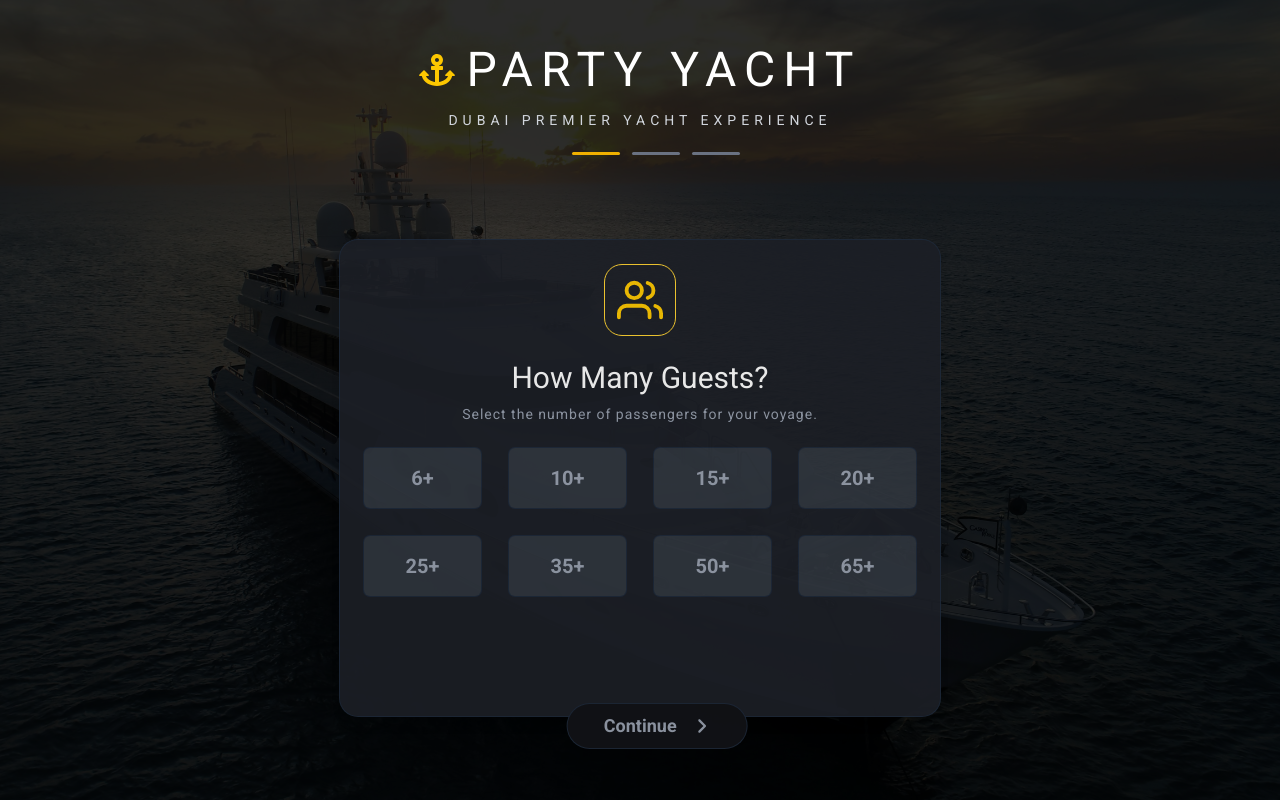
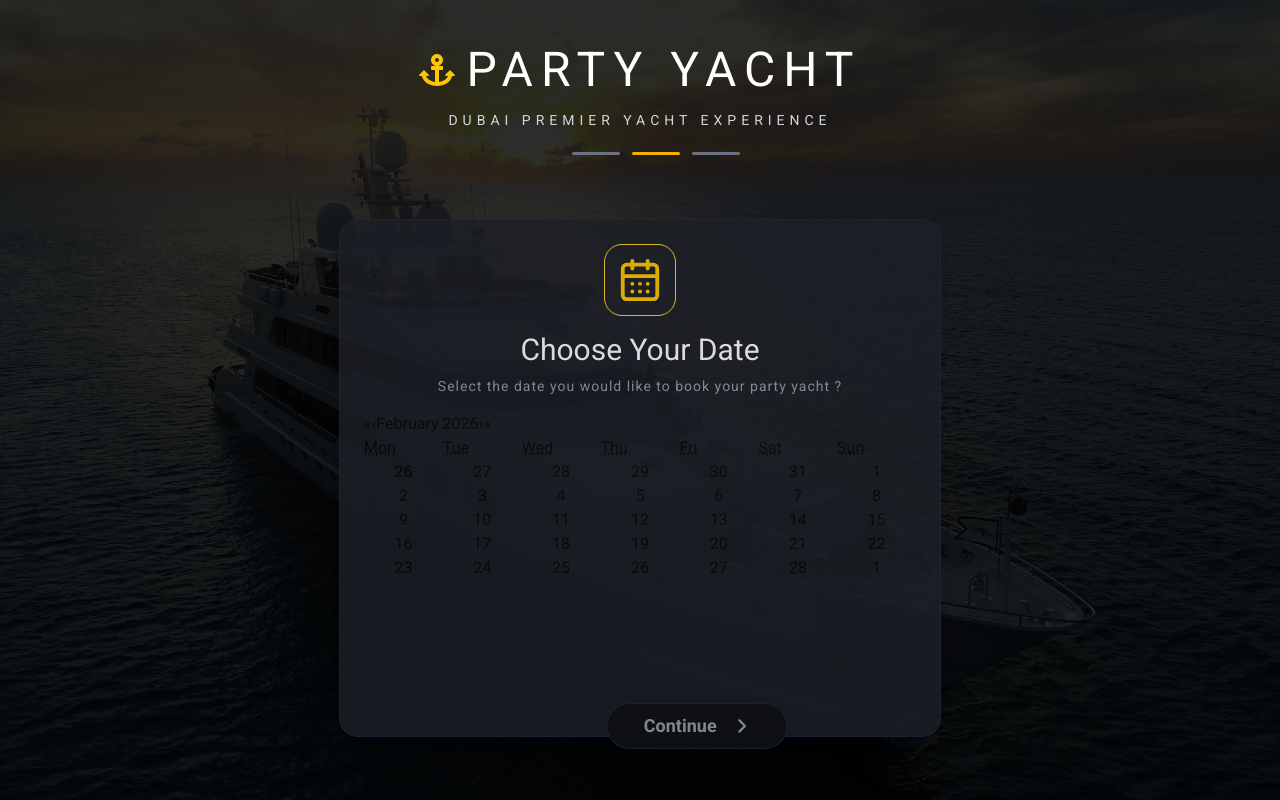
Before and after one commit to abhisolveallsolution/party_yacht, a Next.js app: page / in a window 1280 px wide. Both pictures are taken after a click on the button "Continue". Built offline with nearby package versions, Linux system fonts and the light colour scheme.

Commit message:
calender added

```diff
--- a/app/globals.css
+++ b/app/globals.css
@@ -1,7 +1,6 @@
 @import "tailwindcss";
 @import "tw-animate-css";
 @import "shadcn/tailwind.css";
-
 @custom-variant dark (&:is(.dark *));
 
 @theme inline {
--- a/package.json
+++ b/package.json
@@ -16,6 +16,8 @@
     "next": "16.1.6",
     "radix-ui": "^1.4.3",
     "react": "19.2.3",
+    "react-calendar": "^6.0.0",
+    "react-datepicker": "^9.1.0",
     "react-dom": "19.2.3",
     "react-icons": "^5.5.0",
     "tailwind-merge": "^3.4.0"
--- /dev/null
+++ b/src/components/Header/Calender/CalenderHeader.tsx
@@ -0,0 +1,12 @@
+"use client"
+import React from 'react'
+
+export default function CalenderHeader() {
+  return (
+    <div>
+      <h1 className='text-lg sm:text-3xl  mt-4
+            '>Choose Your Date</h1>
+      <p className='text-sm sm:text-[14px] tracking-[1px]  text-gray-400 mt-2 '>Select the date you would like to book your party yacht ?</p>
+    </div>
+  )
+}
--- /dev/null
+++ b/src/components/Header/Calender/Calender_Compo.tsx
@@ -0,0 +1,30 @@
+"use client"
+import React, { useState } from 'react'
+import { LuCalendarDays } from "react-icons/lu";
+import CalenderHeader from './CalenderHeader';
+import Calendar from 'react-calendar';
+
+type ValuePiece = Date | null;
+
+
+type Value = ValuePiece | [ValuePiece, ValuePiece];
+export default function Calender_Compo() {
+
+  const [value, onChange] = useState<Value>(new Date());
+  return (
+    <div>
+      <div className='text-white mb-4 flex flex-col justify-center items-center text-center '>
+        <LuCalendarDays className='text-7xl text-yellow-400 border border-amber-300  rounded-2xl  px-3 py-3' />
+        <CalenderHeader />
+      </div>
+      <div>
+        <Calendar
+          onChange={onChange}
+          value={value}
+          view="month"
+        />
+
+      </div>
+    </div>
+  )
+}
--- a/src/components/Header/Guest/Countguestcard.tsx
+++ b/src/components/Header/Guest/Countguestcard.tsx
@@ -32,12 +32,14 @@ export default function Countguestcard() {
   return (
     <div className='grid col-span-12'>
       <div className="
-  grid
-  sm:grid-cols-4
-  grid-cols-4
-  gap-2
-  sm:gap-3
-  md:gap-7
+      mt-4
+      sm: mt-4
+      grid
+      sm:grid-cols-4
+      grid-cols-4
+      gap-2
+      sm:gap-3
+      md:gap-4
 
 ">
         {countguest.map((item, index) => {
--- a/src/components/Header/Guest/GuestSection.tsx
+++ b/src/components/Header/Guest/GuestSection.tsx
@@ -5,7 +5,7 @@ import { FiUsers } from "react-icons/fi";
 export default function GuestSection({ title, desc }: { title: string, desc: string }) {
   return (
     <div >
-      <div className='text-white flex flex-col justify-center items-center text-center'>
+      <div className='text-white mb-4 flex flex-col justify-center items-center text-center'>
         <FiUsers className='text-7xl text-yellow-400 border border-amber-300  rounded-2xl  px-3 py-3' />
         <div className='mt-6'>
           <h1 className='text-lg sm:text-3xl
--- a/src/components/Homeloggout.tsx
+++ b/src/components/Homeloggout.tsx
@@ -4,12 +4,15 @@ import Image from "next/image"
 import HeaderText from "./Header/HeaderText"
 import Guest from "./Header/Guest/Guest"
 import { FaAngleRight } from "react-icons/fa6"
+import Calender_Compo from "./Header/Calender/Calender_Compo"
 
 export default function Homeloggout() {
   const [state, setState] = useState({
     count: 0,
   })
-
+  const handleUpdateComp = () => {
+    setState((prev) => ({ ...prev, count: prev.count + 1 }))
+  }
   return (
     <div className="relative w-full min-h-screen overflow-hidden flex justify-center">
 
@@ -48,14 +51,14 @@ export default function Homeloggout() {
             className="
             mt-39
           sm:mt-39
-          opacity-90
+          opacity-84
     ring ring-gray-800
     shadow-lg
     bg-[#1c1f26]
     rounded-2xl
     h-100
     sm:h-110
-    md:h-119
+    md:h-129
     px-5
     sm:px-6
     py-6
@@ -63,17 +66,18 @@ export default function Homeloggout() {
    max-w-150
   "
           >
-            {/* Guest Section */}
-            <Guest />
+            {state.count != null && state.count === 0 && <Guest />}
+            {state.count != null && state.count === 1 && <Calender_Compo />}
 
-            {/* Continue Button */}
+
             <button
               type="button"
               className="
             ring ring-gray-800
     absolute
     bottom-13
-    right-111
+    right-1/2
+    sm:right-101
     -translate-x-1/2
     w-[90%]
     sm:w-auto
@@ -93,6 +97,7 @@ export default function Homeloggout() {
     rounded-full
     transition duration-300
   "
+              onClick={handleUpdateComp}
             >
               Continue <FaAngleRight />
             </button>
```
Also changed, not shown: 1 other file (tests, documents, lock files or other folders).
